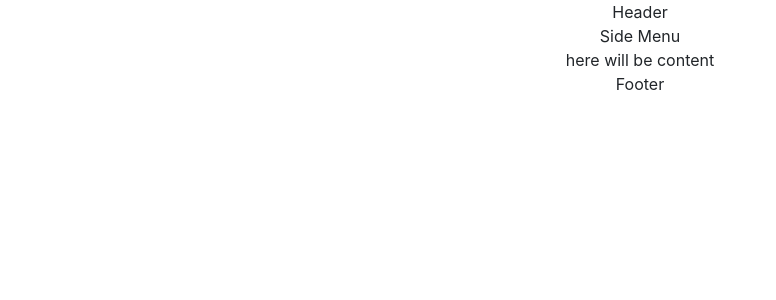
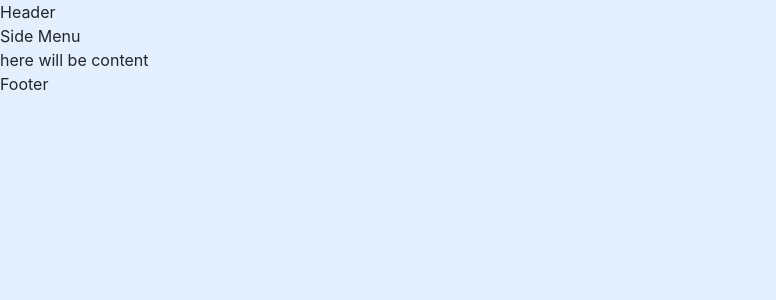
Before and after one commit to nvpt/procedure-scheduler, a React (Create React App) app: page / in a window 1280 px wide. Shown: the top 300 px of the page, without its empty margins (0-776 px from the left). Built offline with nearby package versions, Linux system fonts and the light colour scheme; the HTML template or start-up script is replaced by a standard one.

Commit message:
implement scss through IDE watch; variables for styles

```diff
--- a/src/App.module.css
+++ b/src/App.module.css
@@ -1,3 +1,10 @@
 .App {
-  text-align: center;
+  position: absolute;
+  width: 100%;
+  height: 100%;
+  background: gray;
+  color: gray(100, 0.53);
+  background: #e3efff;
 }
+
+/*# sourceMappingURL=App.module.css.map */
--- /dev/null
+++ b/src/App.module.scss
@@ -0,0 +1,10 @@
+@import "Variables";
+
+.App {
+    position: absolute;
+    width: 100%;
+    height: 100%;
+    background: gray;
+    color: $main-color;
+    background: #e3efff;
+}
--- /dev/null
+++ b/src/Variables.css
@@ -0,0 +1,3 @@
+
+
+/*# sourceMappingURL=Variables.css.map */
--- /dev/null
+++ b/src/Variables.scss
@@ -0,0 +1 @@
+$main-color: gray(100, 0.53);
--- a/src/index.css
+++ b/src/index.css
@@ -1,13 +1,20 @@
 body {
-  margin: 0;
-  font-family: -apple-system, BlinkMacSystemFont, 'Segoe UI', 'Roboto', 'Oxygen',
-    'Ubuntu', 'Cantarell', 'Fira Sans', 'Droid Sans', 'Helvetica Neue',
-    sans-serif;
-  -webkit-font-smoothing: antialiased;
-  -moz-osx-font-smoothing: grayscale;
+    position: absolute;
+    width: 100%;
+    height: 100%;
+    margin: 0;
+    font-family: -apple-system, BlinkMacSystemFont, 'Segoe UI', 'Roboto',
+        'Oxygen', 'Ubuntu', 'Cantarell', 'Fira Sans', 'Droid Sans',
+        'Helvetica Neue', sans-serif;
+    -webkit-font-smoothing: antialiased;
+    -moz-osx-font-smoothing: grayscale;
+}
+#root {
+    width: 100%;
+    height: 100%;
 }
 
 code {
-  font-family: source-code-pro, Menlo, Monaco, Consolas, 'Courier New',
-    monospace;
+    font-family: source-code-pro, Menlo, Monaco, Consolas, 'Courier New',
+        monospace;
 }
```
Also changed, not shown: 2 other files (tests, documents, lock files or other folders).
